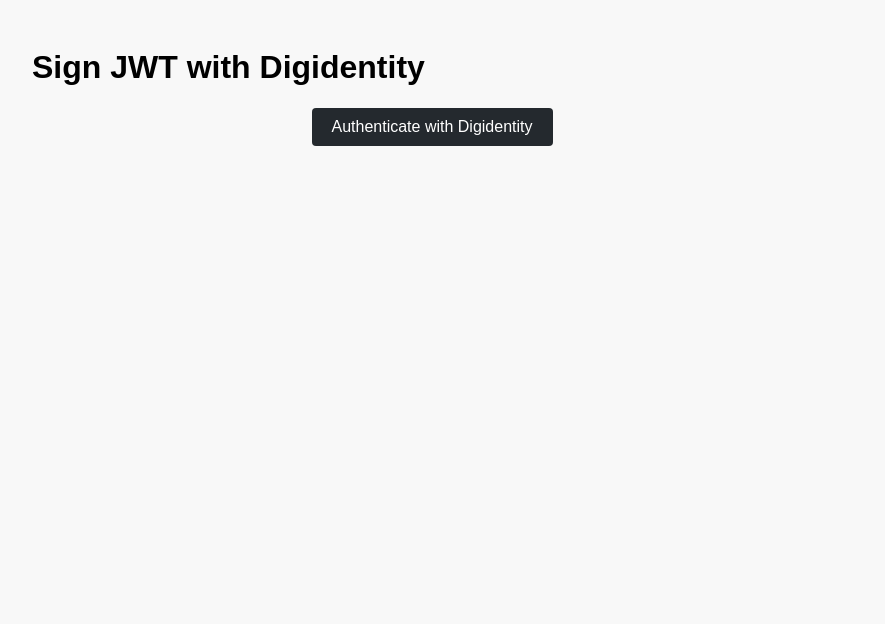
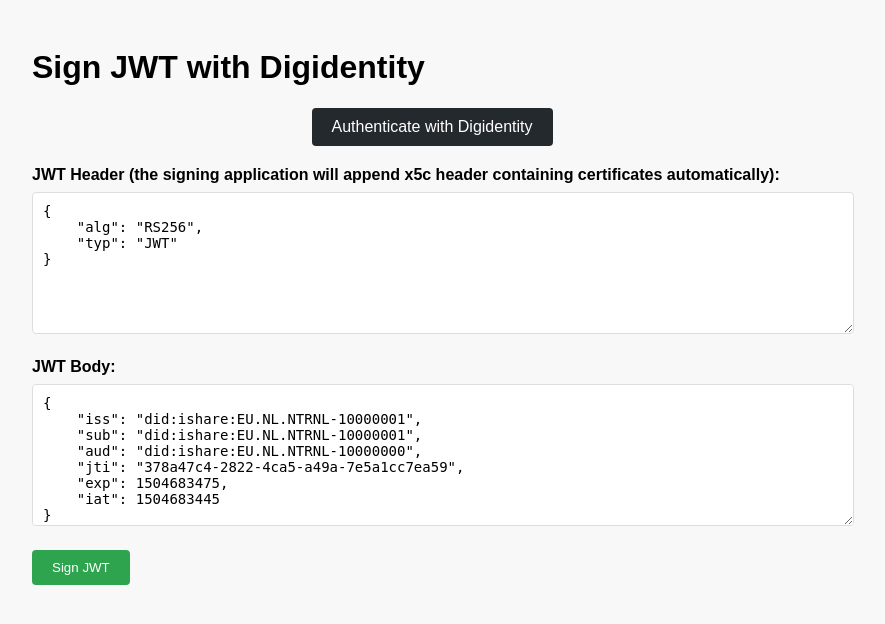
Before and after one commit to gerardishare/digidentity-jwt-sign-poc, a Flask app: page / in a window 1280 px wide. Shown: the top 624 px of the page, without its empty margins (208-1093 px from the left). Run offline with Flask 3, Linux system fonts and the light colour scheme.

Commit message:
Load certificates into x5c header element

```diff
--- a/app.py
+++ b/app.py
@@ -60,12 +60,57 @@
         return {'success': True}
     return {'success': False, 'error': 'Authentication failed'}, 401
 
+def load_certificates(cert_path):
+    """Load certificates from PEM file and return as array of base64 encoded strings."""
+    try:
+        with open(cert_path, 'r') as f:
+            content = f.read()
+            # Split on certificate boundaries and filter empty strings
+            certs = [cert.strip() for cert in content.split('-----END CERTIFICATE-----')]
+            # Process each certificate
+            cert_array = []
+            for cert in certs:
+                if cert:  # Skip empty strings
+                    # Add back the END marker that was removed by split
+                    cert = cert + '-----END CERTIFICATE-----'
+                    # Remove headers/footers and whitespace
+                    cert = cert.replace('-----BEGIN CERTIFICATE-----', '') \
+                             .replace('-----END CERTIFICATE-----', '') \
+                             .strip()
+                    # Remove any newlines to get clean base64
+                    cert = cert.replace('\n', '')
+                    cert_array.append(cert)
+            return cert_array
+    except FileNotFoundError:
+        logger.error(f"Certificate file not found: {cert_path}")
+        return []
+    except Exception as e:
+        logger.error(f"Error loading certificates: {e}")
+        return []
+
 @app.route('/sign', methods=['POST'])
 def sign():
     try:
         # Parse JSON from form data
         jwt_header = json.loads(request.form.get('jwt_header'))
         jwt_body = json.loads(request.form.get('jwt_body'))
+
+        # Load certificates and add to header
+        cert_path = os.getenv('CERTIFICATE_CHAIN_PATH')
+        if cert_path is None:
+            raise ValueError(
+                "CERTIFICATE_CHAIN_PATH environment variable is not set and default path is None"
+            )
+        if not os.path.exists(cert_path):
+            raise FileNotFoundError(
+                f"Certificate chain file not found at {cert_path}. "
+                "Please copy config/certificates.pem.example to config/certificates.pem "
+                "and add your certificate chain."
+            )
+        certificates = load_certificates(cert_path)
+        if certificates:
+            jwt_header['x5c'] = certificates
+
         access_token = session.get('access_token')
         api_key = os.getenv('DIGIDENTITY_API_KEY')
 
--- a/templates/index.html
+++ b/templates/index.html
@@ -11,9 +11,9 @@
             <button id="auth-button" onclick="authenticate()">Authenticate with Digidentity</button>
             <span id="auth-status" class="hidden">✓ Authenticated</span>
         </div>
-        <form id="sign-form" action="{{ url_for('sign') }}" method="post" class="hidden">
+        <form id="sign-form" action="{{ url_for('sign') }}" method="post" class="hiddenx">
             <div class="jwt-input">
-                <label for="jwt-header">JWT Header:</label>
+                <label for="jwt-header">JWT Header (the signing application will append x5c header containing certificates automatically):</label>
                 <textarea
                     id="jwt-header"
                     name="jwt_header"
@@ -21,8 +21,7 @@
                     required
                 >{
     "alg": "RS256",
-    "typ": "JWT",
-    "kid": "your-key-id"
+    "typ": "JWT"
 }</textarea>
             </div>
             <div class="jwt-input">
@@ -33,11 +32,12 @@
                     placeholder="Enter JWT body (JSON format)..."
                     required
                 >{
-    "iss": "your-issuer",
-    "sub": "your-subject",
-    "aud": "your-audience",
-    "exp": 1735689600,
-    "iat": 1735603200
+    "iss": "did:ishare:EU.NL.NTRNL-10000001",
+    "sub": "did:ishare:EU.NL.NTRNL-10000001",
+    "aud": "did:ishare:EU.NL.NTRNL-10000000",
+    "jti": "378a47c4-2822-4ca5-a49a-7e5a1cc7ea59",
+    "exp": 1504683475,
+    "iat": 1504683445
 }</textarea>
             </div>
             <button type="submit">Sign JWT</button>
```
Also changed, not shown: README.md, 2 other files.
